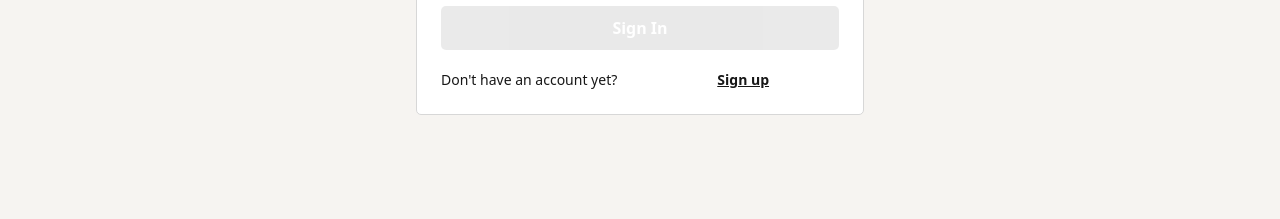
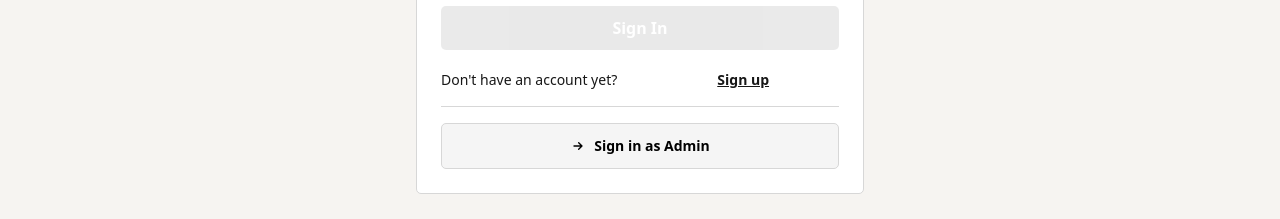
Before and after one commit to ws49066/TimeHub_frontend, a Next.js app: page /client/login in a window 1280 px wide. Shown: the part 508-727 px from the top of the page. Built offline with nearby package versions, Linux system fonts and the light colour scheme; no server answers.

Commit message:
Add links for admin and client login options in respective login pages

```diff
--- a/app/(public)/admin/login/page.tsx
+++ b/app/(public)/admin/login/page.tsx
@@ -89,6 +89,18 @@
                     >
                         {loading ? 'Signing in...' : 'Sign In'}
                     </button>
+
+                    <div className="border-t border-[#D7D7D7] pt-4">
+                      <a
+                        href="/client/login"
+                        className="flex items-center justify-center gap-2 w-full px-4 py-3 bg-[#f5f5f5] border border-[#d7d7d7] rounded-[5px] text-sm font-semibold text-black hover:bg-black hover:text-white hover:border-black transition-all duration-300 ease-in-out"
+                      >
+                        <svg className="w-4 h-4" fill="none" stroke="currentColor" viewBox="0 0 24 24">
+                          <path strokeLinecap="round" strokeLinejoin="round" strokeWidth={2} d="M13 7l5 5m0 0l-5 5m5-5H6" />
+                        </svg>
+                        Sign in as Client
+                      </a>
+                    </div>
                 </div>
 
             </div>
--- a/app/(public)/client/login/page.tsx
+++ b/app/(public)/client/login/page.tsx
@@ -81,9 +81,23 @@
             {loading ? 'Signing in...' : 'Sign In'}
           </button>
 
-          <div className="flex relative items-center gap-2 lg:gap-25 ">
-            <span className="text-sm">Don't have an account yet?</span>
-            <a href="/client/register" className="left-67.5 text-sm font-bold underline">Sign up</a>
+          <div className="flex flex-col gap-4">
+            <div className="flex relative items-center gap-2 lg:gap-25 ">
+              <span className="text-sm">Don't have an account yet?</span>
+              <a href="/client/register" className="left-67.5 text-sm font-bold underline">Sign up</a>
+            </div>
+
+            <div className="border-t border-[#d7d7d7] pt-4">
+              <a
+                href="/admin/login"
+                className="flex items-center justify-center gap-2 w-full px-4 py-3 bg-[#f5f5f5] border border-[#d7d7d7] rounded-[5px] text-sm font-semibold text-black hover:bg-black hover:text-white hover:border-black transition-all duration-300 ease-in-out"
+              >
+                <svg className="w-4 h-4" fill="none" stroke="currentColor" viewBox="0 0 24 24">
+                  <path strokeLinecap="round" strokeLinejoin="round" strokeWidth={2} d="M13 7l5 5m0 0l-5 5m5-5H6" />
+                </svg>
+                Sign in as Admin
+              </a>
+            </div>
           </div>
         </div>
       </div>
```
